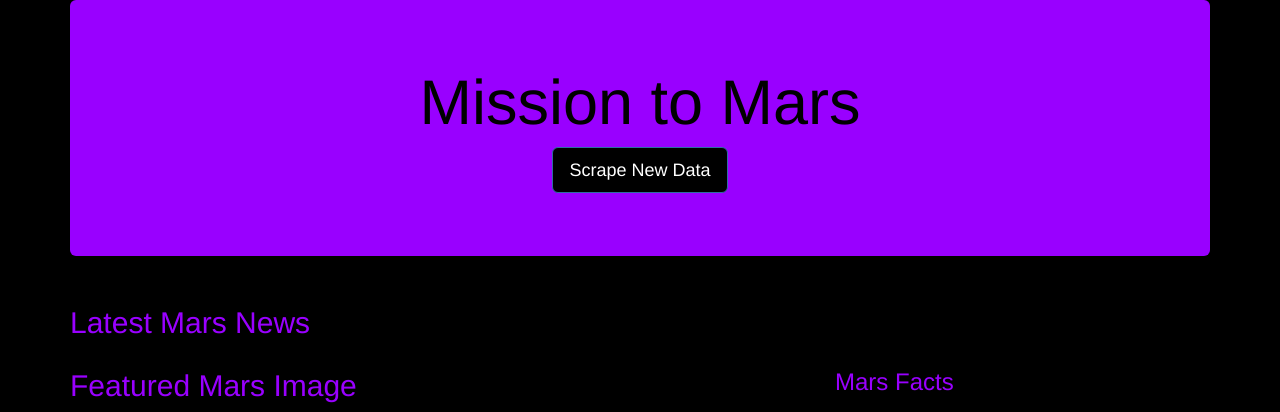
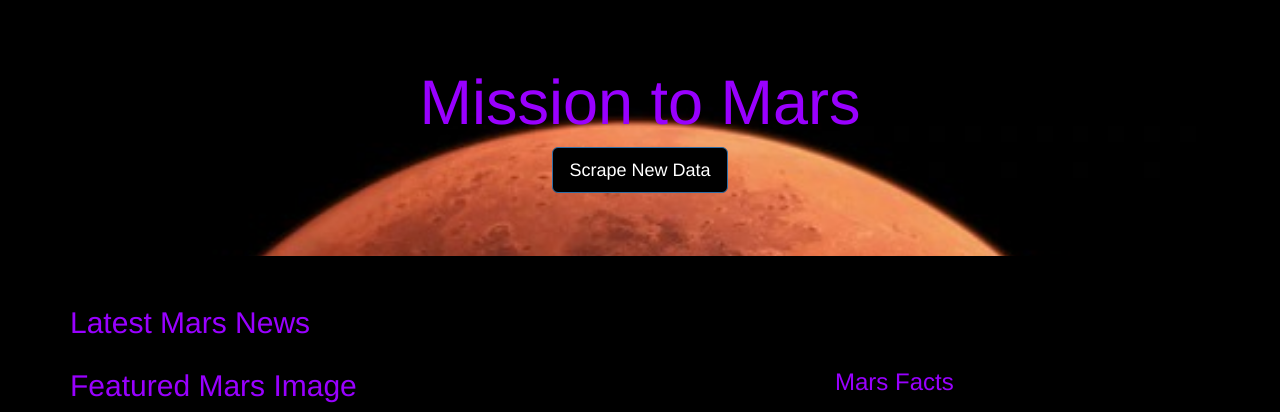
Before and after one commit to rmckinno/Mission-to-Mars, a Flask app: page / in a window 1280 px wide. Shown: the top 412 px of the page. Run offline with Flask 2, Linux system fonts and the light colour scheme; data that the repository does not hold is empty; some libraries are stand-ins or nearby versions.

Commit message:
Update css file

```diff
--- a/static/styles/styles.css
+++ b/static/styles/styles.css
@@ -3,12 +3,14 @@ body{
 	color: #9900ff !important;
 
 }
+
 .jumbotron{
-	background-color: #9900ff !important
-
+	background-image: url(../images/jumbotron.jpg) !important;
+	background-size: cover;
+	height: 100%;
 }
 .jumbotron h1{
-	color:#000000;
+	color:#9900ff;
 }
 .btn{
 	background-color: #000000 !important;
```
